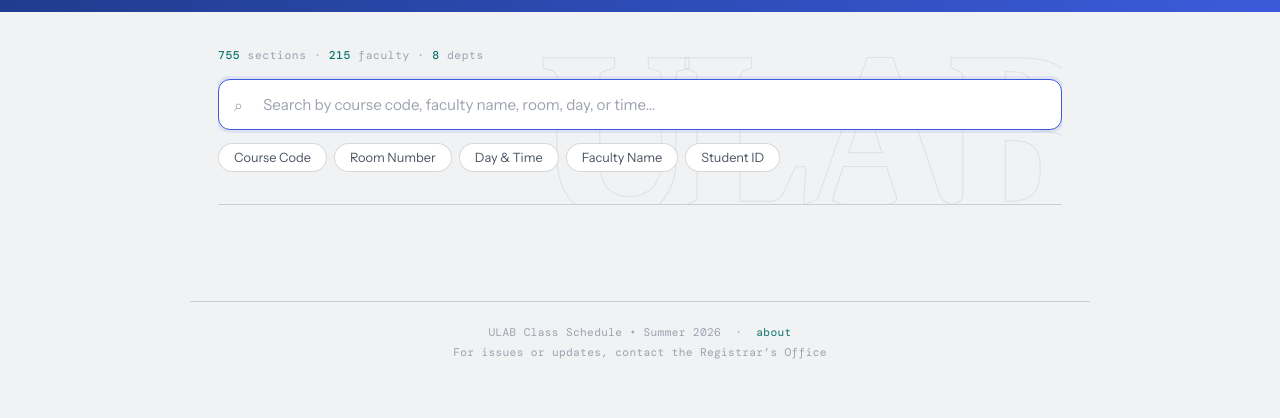
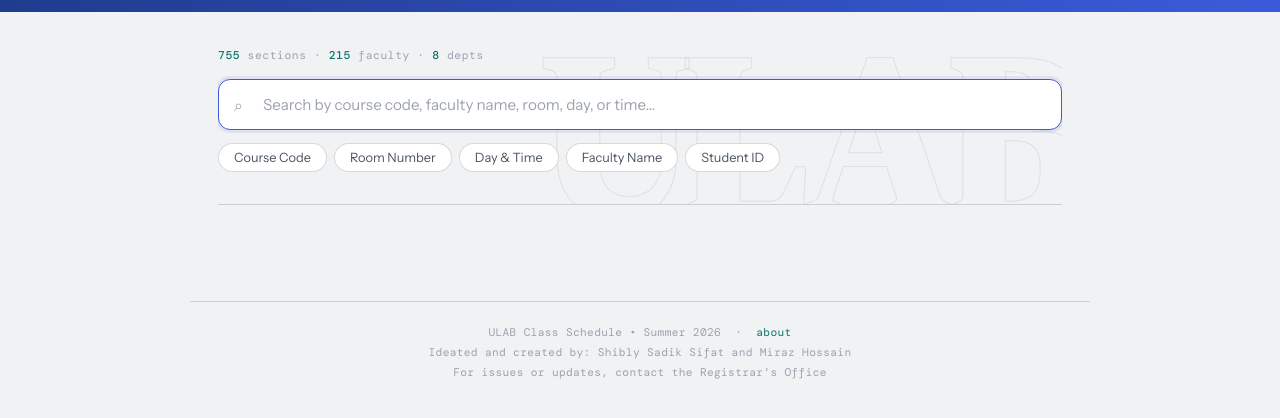
Before and after one commit to MirazOx/ulab-sum-26, a plain HTML site: page index.html in a window 1280 px wide. Shown: the part 72-490 px from the top of the page. Drawn offline with nearby package versions, Linux system fonts and the light colour scheme.

Commit message:
Add files via upload

```diff
--- a/index.html
+++ b/index.html
@@ -579,6 +579,7 @@
 <!-- ═══ FOOTER ═══════════════════════════════════════════════ -->
 <footer class="app-footer">
   <p>ULAB Class Schedule &bull; Summer 2026 &nbsp;&middot;&nbsp; <a href="#" onclick="showAbout(event)">about</a></p>
+  <p>Ideated and created by: Shibly Sadik Sifat and Miraz Hossain</p>
   <p>For issues or updates, contact the Registrar&rsquo;s Office</p>
 </footer>
 
```
